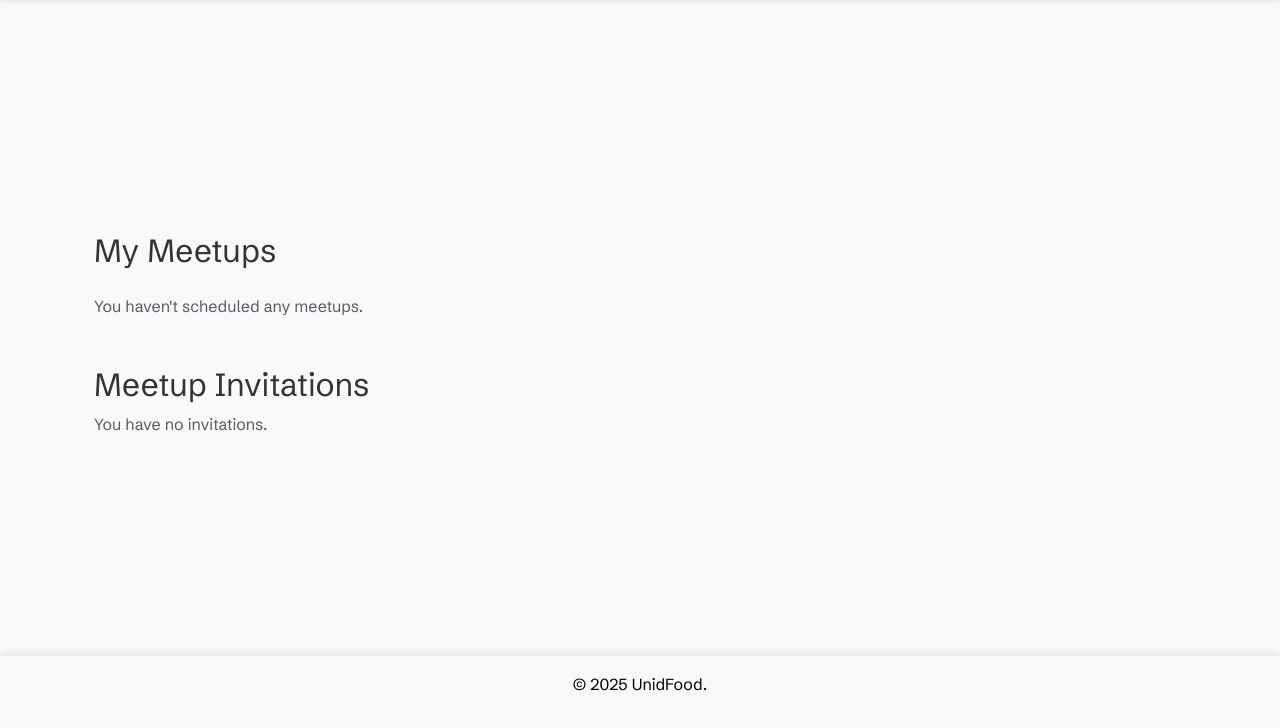
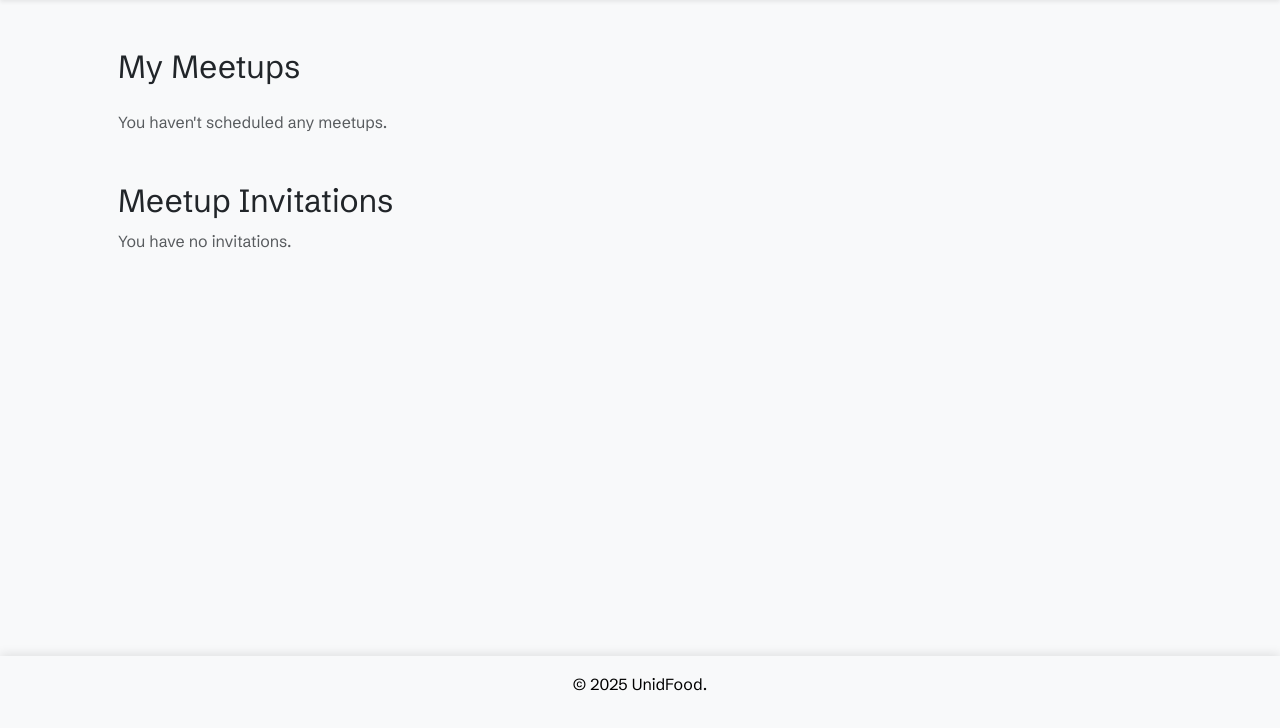
Before and after one commit to riabrez/UnidFood, a Django app: page /unidfood/my_meetups/ in a window 1280 px wide. Shown: the part 72-800 px from the top of the page. Run offline with Django 3.2, Linux system fonts and the light colour scheme; the visitor is signed in with stand-in values (Sample User, id 1); data that the repository does not hold is empty; some libraries are stand-ins or nearby versions.

Commit message:
Fix container in base

```diff
--- a/unidfood_project/static/css/base.css
+++ b/unidfood_project/static/css/base.css
@@ -35,7 +35,8 @@ body {
     flex-grow: 1;
     display: flex;
     flex-direction: column;
-    justify-content: center;
+    justify-content: flex-start;
+    padding: 0
 }
 
 /* Adds spacing and fade effect for the dropdown */
--- a/unidfood_project/templates/unidfood/base.html
+++ b/unidfood_project/templates/unidfood/base.html
@@ -65,7 +65,7 @@
     </nav>
 
     <!-- Main Content Area -->
-    <div class="container-fluid px-0 flex-grow-1">
+    <div class="container px-3 px-md-4 flex-grow-1">
         {% if messages %}
             {% for message in messages %}
                 <div class="alert alert-info">{{ message }}</div>
--- a/unidfood_project/templates/unidfood/my_meetups.html
+++ b/unidfood_project/templates/unidfood/my_meetups.html
@@ -4,7 +4,7 @@
 
 {% block extra_styles %}
     {% load static %}
-    <link rel="stylesheet" href="{% static 'css/deals.css' %}">
+    <link rel="stylesheet" href="{% static 'css/meetups.css' %}">
 {% endblock %}
 
 {% block content %}
```
